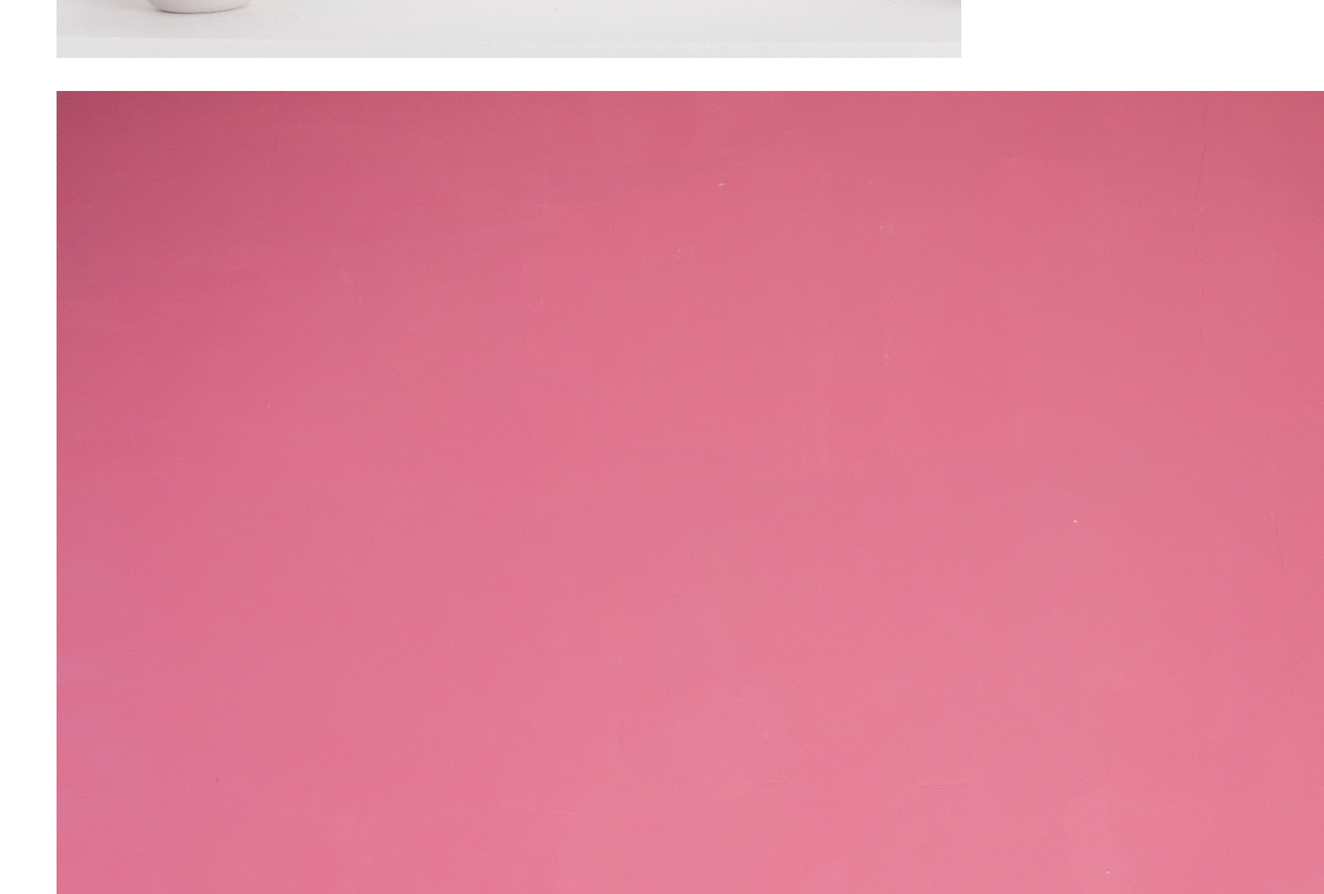
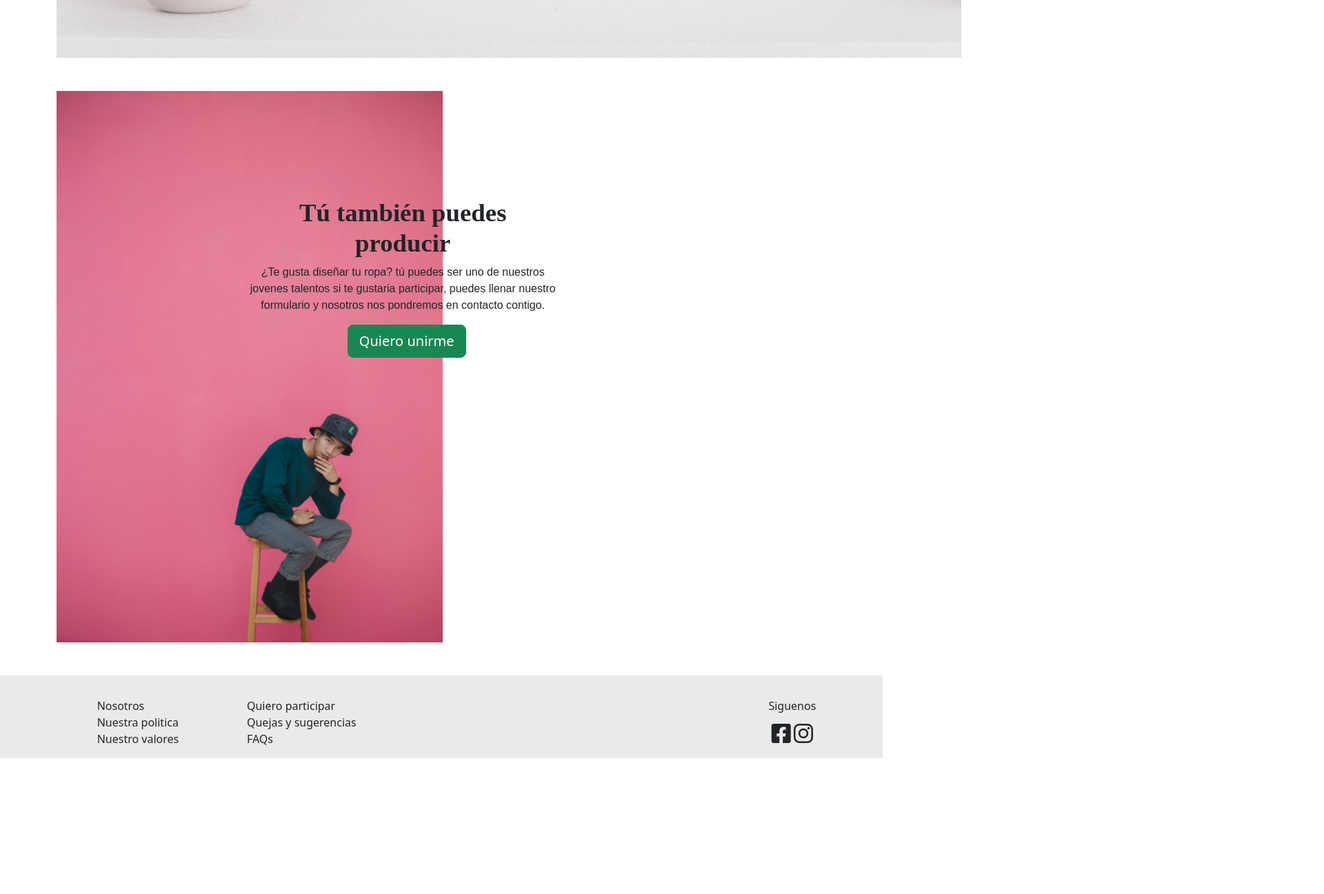
Before and after one commit to Cesar-jpg/Proyecto_ropa, a plain HTML site: page index.html in a window 1280 px wide. Shown: the part 1914-3211 px from the top of the page at 69% size, 1920 px wide, since content can reach past the window. After the commit the page ends 3014 px from the top, so only its background shows below. Drawn offline with nearby package versions, Linux system fonts and the light colour scheme; a web font is replaced by a local one.

Commit message:
Se crea la interaz del login y se termina el index

```diff
--- a/style.css
+++ b/css/style.css
@@ -1,5 +1,5 @@
 @import url('https://fonts.googleapis.com/css2?family=Fira+Sans&family=Rosario:wght@500&family=Tiro+Kannada&display=swap');
-
+ /* CSS PARA INDEX */
 .nav-anuncio {
     color: white;
     background-color: #405B48;
@@ -72,7 +72,7 @@ h2.catego {
     background-color: rgba(128, 128, 128, 0.918);
     text-decoration-line: none;
 }
-.info1
+.info1,.info2
 {
     position: relative;
 }
@@ -89,6 +89,41 @@ h2.catego {
     bottom: 45%;
     width: 40%;
 }
+ h2.h_info2
+ {
+    font-size: 2.3rem;
+    font-weight: bold;
+ }
+.img_info2
+{
+    width: 35rem;
+    height: 50rem;
+    margin: 0 0 3rem 0;
+}
+.txt_info2
+{
+    left: 25%;
+    width: 40%;
+    bottom: 60%;
+    z-index: 2;
+    position: absolute;
+}
+.btn_info2
+{
+    left: 32%;
+    position: absolute;
+}
+.footer
+{
+    background: #dcdcdc9a;
+}
+.footer_row
+{
+    margin: 2rem 0 0 0;
+}
+ul{
+    list-style-type: none;
+  }
 
 .fira {
     font-family: 'Fira Sans', sans-serif;
@@ -101,7 +136,6 @@ h2.catego {
 .rosario {
     font-family: 'Rosario', sans-serif;
 }
-
 
 @media (max-width: 992px) {
 
--- /dev/null
+++ b/css/style_login.css
@@ -0,0 +1,38 @@
+@import url('https://fonts.googleapis.com/css2?family=Fira+Sans&family=Rosario:wght@500&family=Tiro+Kannada&display=swap');
+
+body{
+    background-image: url("../img/pexels-shyam-mishra-3694031.jpg");
+    background-repeat: no-repeat;
+    background-size: 30%;
+    background-color: #F5F4F2;
+}
+.bg_img
+{
+    max-width: 100%;
+    height: auto;
+}
+.login_form
+{
+    top:25%;
+    left: 35%;
+    position: absolute;
+    border-radius: 4%;
+    padding: 1rem 5rem 1rem 5rem;
+    background-color: #D9D9D9;
+    width: 30%;
+}
+.h_form
+{
+    font-weight: bold;
+}
+.fira {
+    font-family: 'Fira Sans', sans-serif;
+}
+
+.tiro {
+    font-family: 'Tiro Kannada', serif;
+}
+
+.rosario {
+    font-family: 'Rosario', sans-serif;
+}
--- a/index.html
+++ b/index.html
@@ -4,11 +4,11 @@
 <head>
     <meta charset="utf-8">
     <meta name="viewport" content="width=device-width, initial-scale=1">
-    <title>Bootstrap demo</title>
+    <title>Inicio</title>
     <link href="https://cdn.jsdelivr.net/npm/bootstrap@5.3.0/dist/css/bootstrap.min.css" rel="stylesheet"
         integrity="sha384-9ndCyUaIbzAi2FUVXJi0CjmCapSmO7SnpJef0486qhLnuZ2cdeRhO02iuK6FUUVM" crossorigin="anonymous">
     <link rel="stylesheet" href="https://cdnjs.cloudflare.com/ajax/libs/font-awesome/6.4.0/css/all.min.css">
-    <link rel="stylesheet" href="style.css">
+    <link rel="stylesheet" href="css/style.css">
 </head>
 
 <body>
@@ -107,14 +107,60 @@
                     a la venta.</blockquote>
             </div>
         </div>
-        <div>
-            <img src="../img/pexels-dio-alif-utomo-1897886.jpg" >
+        <div class="info2">
+            <img class="img_info2" src="../img/pexels-dio-alif-utomo-1897886.jpg">
+            <div class="txt_info2">
+                <h2 class="tiro text-center h_info2"> Tú también puedes producir</h2>
+                <blockquote class="rosario text-break text-center">¿Te gusta diseñar tu ropa? tú puedes ser uno de
+                    nuestros jovenes talentos
+                    si te gustaria participar, puedes llenar nuestro formulario y nosotros nos pondremos en contacto
+                    contigo.
+                </blockquote>
+                <button class="btn btn-success btn-lg btn_info2">Quiero unirme</button>
+            </div>
+
         </div>
 
     </section>
+
+    <footer class="footer">
+        <div class="row ml-4 ">
+            <div class="col-1"></div>
+            <div class="col-2 footer_row">
+                <ul>
+                    <li>Nosotros</li>
+                    <li>Nuestra politica</li>
+                    <li>Nuestro valores</li>
+                </ul>
+            </div>
+            <div class="col-2 footer_row">
+                <ul>
+                    <li>Quiero participar</li>
+                    <li>Quejas y sugerencias</li>
+                    <li>FAQs</li>
+                </ul>
+            </div>
+            <div class="col-6 position-relative footer_row">
+                <div class="position-absolute top-0 end-0">
+                    <p class="text-center">Siguenos</p>
+                    <div class="text-center">
+                        <i class="fa-brands fa-square-facebook fa-2xl"></i>
+                        <i class="fa-brands fa-instagram fa-2xl"></i>
+                    </div>
+                </div>
+
+
+
+            </div>
+
+        </div>
+    </footer>
+
     <script src="https://cdn.jsdelivr.net/npm/bootstrap@5.3.0/dist/js/bootstrap.bundle.min.js"
         integrity="sha384-geWF76RCwLtnZ8qwWowPQNguL3RmwHVBC9FhGdlKrxdiJJigb/j/68SIy3Te4Bkz"
         crossorigin="anonymous"></script>
+
+
 </body>
 
 </html>
```
Also changed, not shown: login.html (added, +36 -0 lines).
